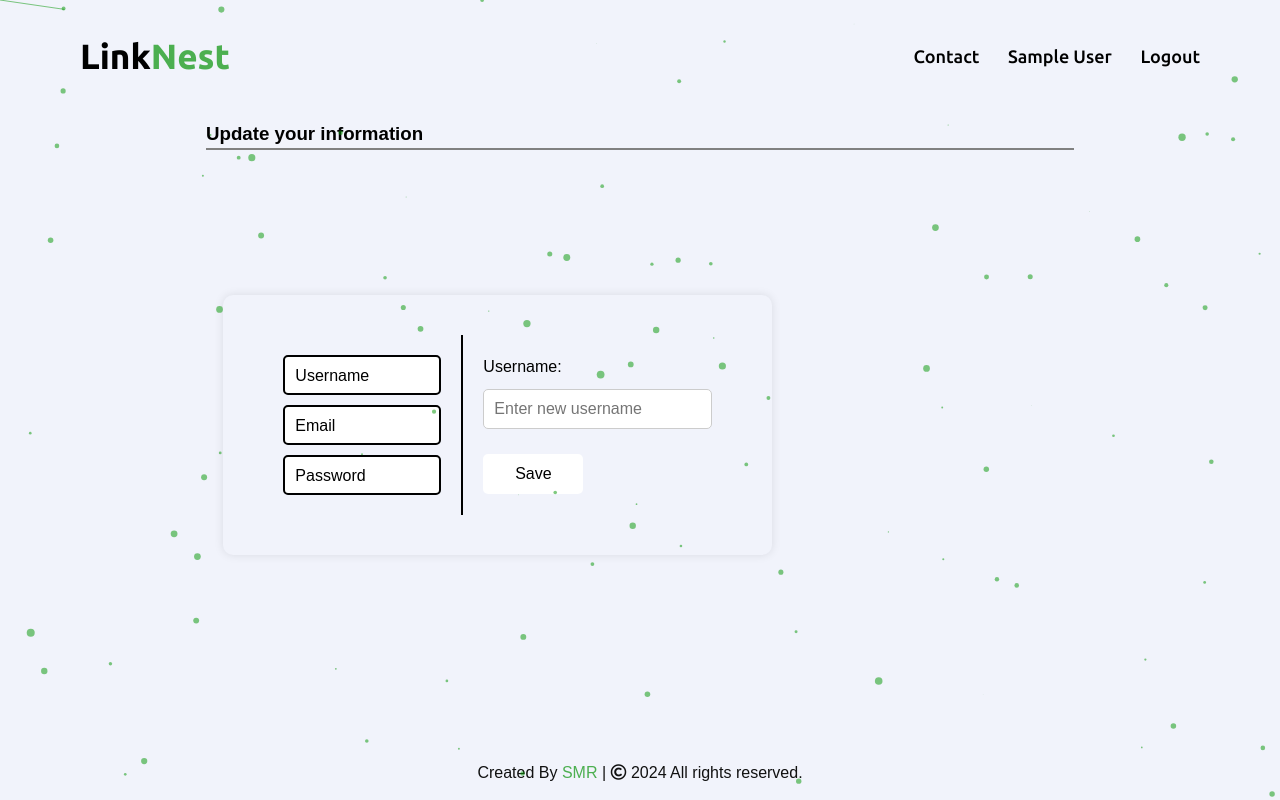
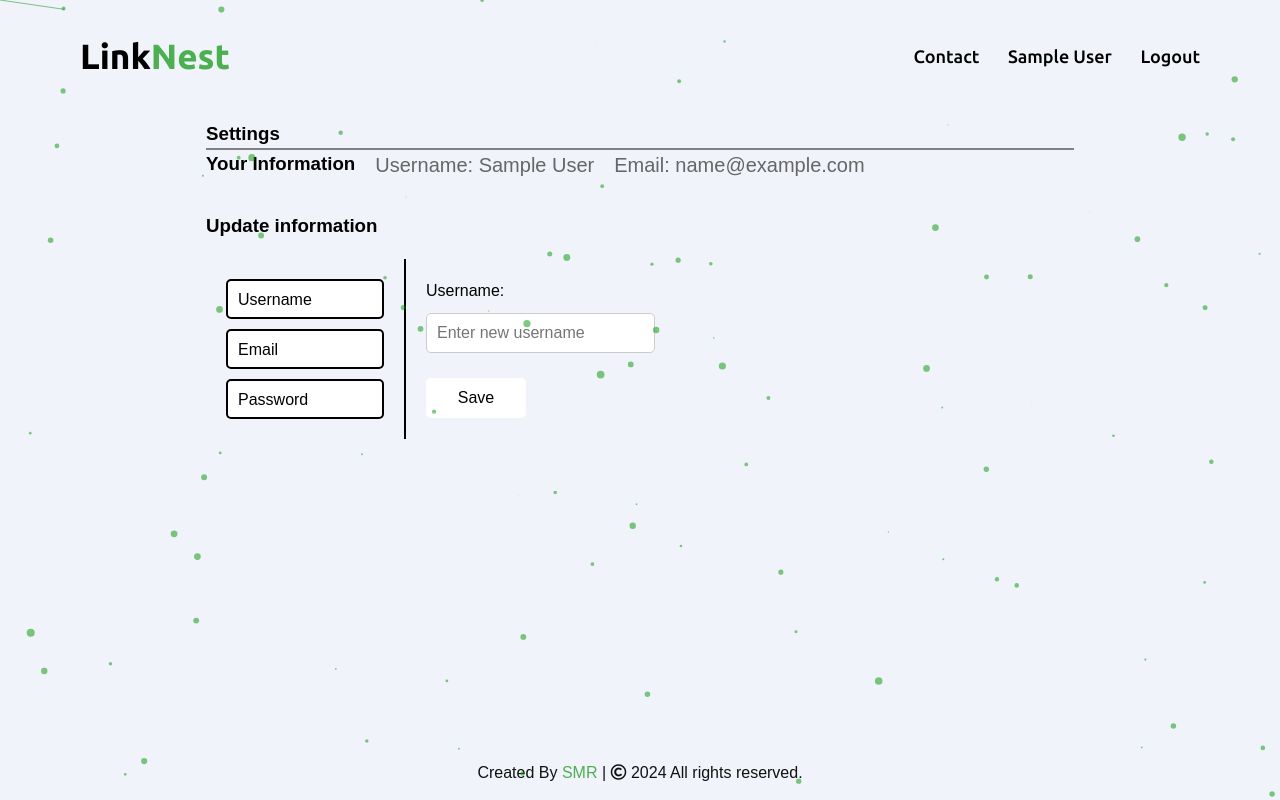
Before and after one commit to smr-yogesh/Linknest.cc, a Flask app: page /settings in a window 1280 px wide. Run offline with Flask 3, Linux system fonts and the light colour scheme; the visitor is signed in with stand-in values (Sample User, id 1); tables that the repository leaves empty hold one stand-in row (values such as "Sample post").

Commit message:
v0.9, new update in settings

```diff
--- a/requirements.txt
+++ b/requirements.txt
@@ -13,3 +13,4 @@ SQLAlchemy==2.0.31
 typing_extensions==4.12.2
 Werkzeug==2.2.2
 WTForms==3.1.2
+psycopg2-binary
--- a/routes/__init__.py
+++ b/routes/__init__.py
@@ -12,3 +12,6 @@ app.secret_key = "super secret key"
 app.config["SQLALCHEMY_DATABASE_URI"] = "sqlite:///blog.db"
 
 db.init_app(app)
+
+with app.app_context():
+    db.create_all()
--- a/routes/admin.py
+++ b/routes/admin.py
@@ -41,7 +41,7 @@ def settings():
 
     # Renders the settings page if the user is logged in
     if "user" in session:
-        return render_template("settings.html")
+        return render_template("settings.html", user=user)
 
     # If not logged in, flashes a warning and redirects to login
     flash("! Please login first !")
@@ -81,11 +81,14 @@ def update():
 
     # Updates the user's password if provided and the current password matches
     password = request.form.get("new_password")
+    c_password = request.form.get("current_password")
     if password:
-        c_password = request.form.get("current_password")
         # Verifies the current password before updating
         if check_password_hash(user.pswd, c_password):
             user.pswd = generate_password_hash(password)
+        else:
+            flash("Incorrect current password!!")
+            return redirect(url_for("admin_B.settings"))
 
     # Saves the changes to the database
     db.session.commit()
--- a/static/css/settings.css
+++ b/static/css/settings.css
@@ -1,8 +1,12 @@
 body {
     font-family: Arial, sans-serif;
 }
+.in-conatiner{
+  display: flex;
+}
 .box {
     display: flex; /* Ensure the sidebar and content are side by side */
+    flex: 1;
     flex-direction: row;
     width: 100%; /* Take full container width */
     gap: 20px; /* Add space between the sidebar and content */
@@ -65,6 +69,9 @@ input {
     margin: 5px 0;
     border: 2px solid black;
 }
+.error {
+  border: 2px solid red;
+}
 
 
 
@@ -73,12 +80,9 @@ input {
 /* Form */
 
   #userform2 {
-	margin-left: 2%;
-	margin-top: 200px;
+	margin-top: 50px;
 	background-color: #f1f3fb;
-	padding: 40px;
 	border-radius: 10px;
-	box-shadow: 0 0 10px rgba(0, 0, 0, 0.1);
 	display: flex;
   }
 
@@ -159,6 +163,8 @@ input {
     text-align: center;
   }
 
+
+
   /* Responsive CSS for style.css */
 
   /* Tablet */
@@ -179,12 +185,21 @@ input {
 
   /* Mobile */
   @media (max-width: 850px) {
+    p span {
+      display: block;
+    }
+  .container {
+      margin-left: -30px;
 
+    }
 	#userform2{
         width: 100%;
-		margin-top: 100px;
+		    margin-top: 50px;
         margin-right: auto;
         display: block;
+        padding: 40px;
+        border-radius: 10px;
+        box-shadow: 0 0 10px rgba(0, 0, 0, 0.1);
 	}
 	#userform2 h2 {
 	  font-size: 20px;
--- a/static/js/validation.js
+++ b/static/js/validation.js
@@ -99,3 +99,28 @@ $(document).ready(function () {
         }
     });
 });
+
+//required input section validation
+
+document.getElementById("update").addEventListener("submit", function(event) {
+    let isValid = true;
+    const visibleInputs = document.querySelectorAll("form#update input:not([type=hidden]):not(.hidden)");
+
+    visibleInputs.forEach(input => {
+        if (input.offsetParent !== null && !input.value.trim()) {
+            isValid = false;
+            input.classList.add("error");
+            const feedback = document.getElementById(input.id + "Feedback");
+            if (feedback) feedback.textContent = "This field is required.";
+                feedback.style.color = "red";
+        } else {
+            input.classList.remove("error");
+            const feedback = document.getElementById(input.id + "Feedback");
+            if (feedback) feedback.textContent = "";
+        }
+    });
+
+    if (!isValid) {
+        event.preventDefault(); // Stop form submission
+    }
+});
--- a/templates/settings.html
+++ b/templates/settings.html
@@ -23,8 +23,17 @@
         {% endfor %}
       {% endif %}
       {% endwith %}
-<h3>Update your information </h3>
+<h3>Settings </h3>
 <hr>
+    <div class="grid-container">
+    <!-- User Information Box -->
+        <div class="box info-box">
+            <h3>Your Information</h3>
+            <p><span>Username: {{ user.name }}</span></p>
+            <p><span>Email: {{ user.email }}</span></p>
+        </div>
+        <h3>Update information </h3>
+        <br>
         <div class="box" style="margin-top: -55px; margin-bottom: -50px;">
                 <div id="userform2">
                     <div class="sidebar">
@@ -58,22 +67,25 @@
                             <div id="password-section" class="hidden">
                                 <div class="input-group">
                                     <label for="current-password">Current Password:</label><br>
-                                <input type="password" id="current-password" name="current_password" placeholder="Enter current password">
+                                    <input type="password" id="current-password" name="current_password"  placeholder="Enter current password">
+                                    <small id="current-passwordFeedback"></small>
                                 </div>
                                 <div class="input-group">
                                     <label for="new-password">New Password:</label><br>
-                                <input type="password" id="new-password" name="new_password" placeholder="Enter new password">
+                                    <input type="password" id="new-password" name="new_password"  placeholder="Enter new password">
+                                    <small id="new-passwordFeedback"></small>
                                 </div>
                                 <div class="input-group">
                                     <label for="confirm-password">Confirm Password:</label><br>
                                     <input type="password" id="confirm-password" name="confirm_password" placeholder="Confirm new password">
-                                <small id="passwordFeedback"></small>
+                                    <small id="confirm-passwordFeedback"></small>
                                 </div>
                                 <button type="submit">Save</button>
                             </div>
                         </div>
                     </form>
-
+                </div>
+            </div>
         </div>
     </div>
 </div>
```
Lines whose indentation alone changed are shown as unchanged.
